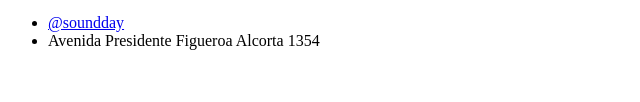
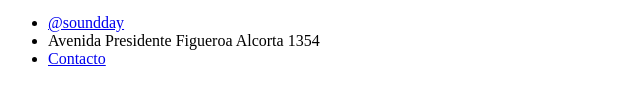
Before and after one commit to evefhsk/AW1-Ferreyra-Di-Fini.-Tps, a plain HTML site: page tp2/src/planilla.html in a window 1280 px wide. Shown: the part 96-198 px from the top of the page, without its empty margins (0-640 px from the left). Drawn offline with Linux system fonts and the light colour scheme; files whose address does not match are found by name.

Commit message:
organizacion

```diff
--- a/tp2/planilla.html
+++ b/tp2/src/planilla.html
@@ -38,6 +38,11 @@
             <li>
                 Avenida Presidente Figueroa Alcorta 1354
             </li>
+            <li>
+                <a href="contacto.html">
+                    Contacto
+                </a>
+            </li>
         </ul>
 
     </footer>
```
Also changed, not shown: tp2/src/assets/imagenes/usuario.png (renamed from tp2/recursos/imagenes/usuario.png), tp2/src/index.html (added), 1 other file.
